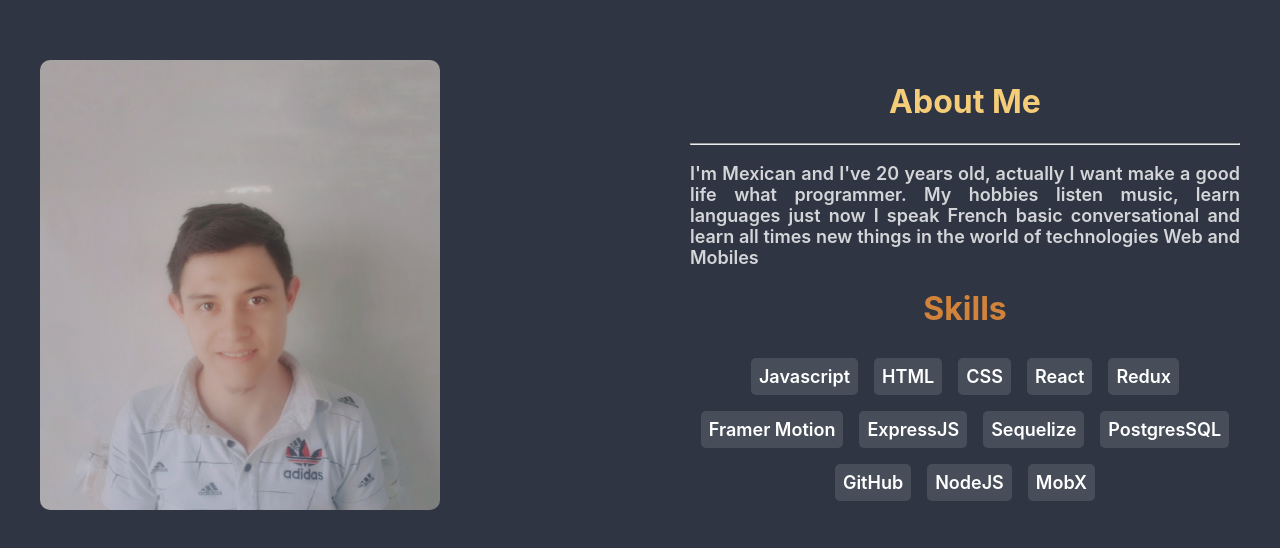
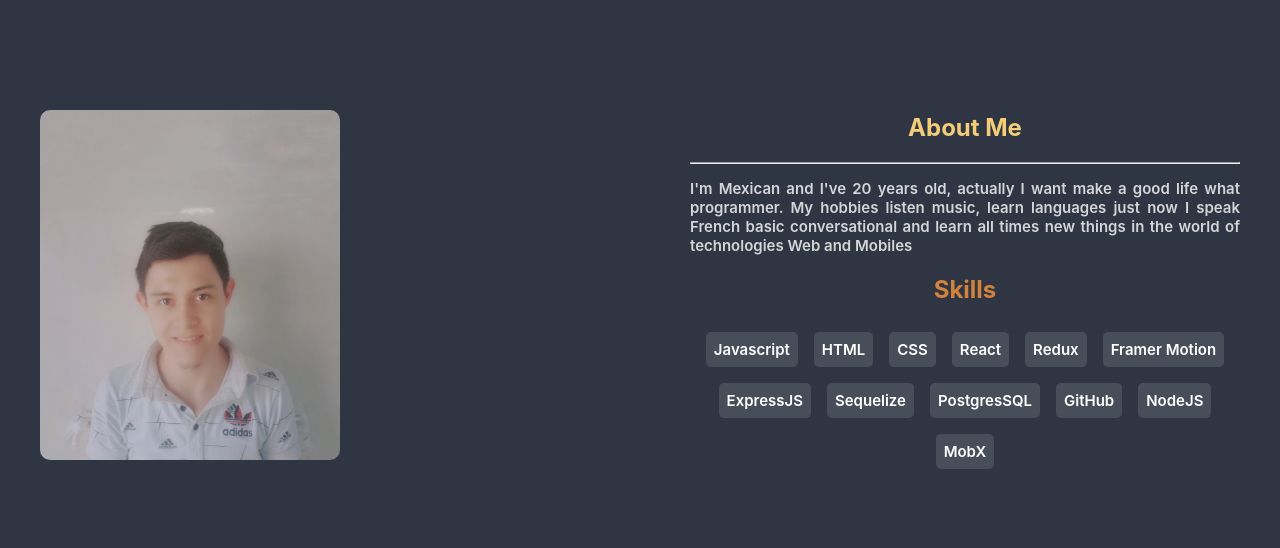
Before and after one commit to mariorocha2308/Myportfolio, a React (Create React App) app: page / in a window 1280 px wide. Shown: the part 914-1462 px from the top of the page. Built offline with nearby package versions, Linux system fonts and the light colour scheme.

Commit message:
update deploy

```diff
--- a/public/index.html
+++ b/public/index.html
@@ -24,7 +24,7 @@
       work correctly both with client-side routing and a non-root public URL.
       Learn how to configure a non-root public URL by running `npm run build`.
     -->
-    <title>React App</title>
+    <title>Porfolio Mario Rocha</title>
   </head>
   <body>
     <noscript>You need to enable JavaScript to run this app.</noscript>
--- a/src/pages/aboutPage.jsx
+++ b/src/pages/aboutPage.jsx
@@ -12,11 +12,11 @@ const AboutPage = () => {
             <img src={image} alt="" className='picAbout'/>
             <div className='about'>
 
-                <h1 className='titleAbout'>About Me</h1>
+                <h2 className='titleAbout'>About Me</h2>
                 <hr/>
                 <p className='p'>I'm Mexican and I've 20 years old, actually I want make a good life what programmer. My hobbies listen music, learn languages just now I speak French basic conversational and learn all times new things in the world of technologies Web and Mobiles</p>
 
-                <h1 className='titleSkills'>Skills</h1>
+                <h2 className='titleSkills'>Skills</h2>
 
                 <div className='divTechnos'>
                     {
--- a/src/pages/styles/aboutPage.css
+++ b/src/pages/styles/aboutPage.css
@@ -10,8 +10,8 @@
 }
 
 .picAbout{
-    height: 450px;
-    width: 400px;
+    height: 350px;
+    width: 300px;
     border-radius: 10px;
     user-select: none;
 }
@@ -28,7 +28,7 @@
 .p{
     color: rgba(255, 255, 255, 0.795);
     text-align: justify;
-    font-size: 18px;
+    font-size: 15px;
     font-weight: 600;
 }
 
@@ -43,7 +43,7 @@
     padding: 8px;
     border-radius: 5px;
     font-weight: 600;
-    font-size: 18px;
+    font-size: 15px;
 }
 
 .divTechnos{
```
